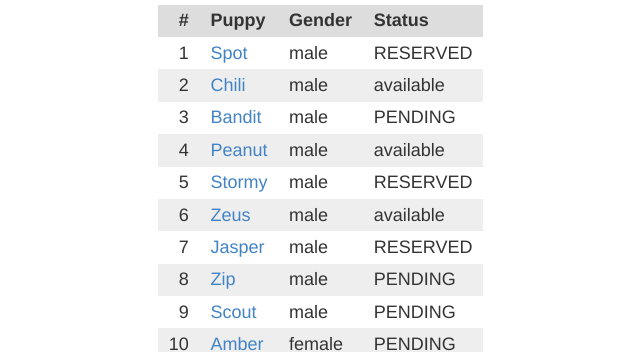
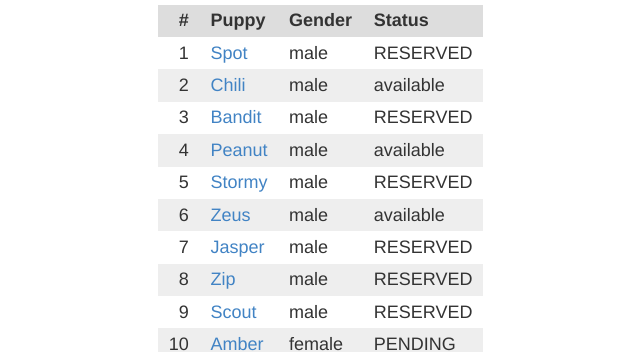
Before and after one commit to shebiki/www.chqridge.com, a Jekyll site: the page built from _anatolianshepherd/angusaspen1.md, in a window 1280 px wide and 900 px high, cut to the strip 405-757 px from the top of the window. Shown: the whole strip, without its empty margins (122-762 px from the left). Built offline with Jekyll 4.4.1, drawn with Linux system fonts in a browser that asks for light colours.

Commit message:
Makes puppies 3 "Bandit", 8 "Zip", and 9 "Scout" reserved.

```diff
--- a/_anatolianshepherd/angusaspen1.md
+++ b/_anatolianshepherd/angusaspen1.md
@@ -21,13 +21,13 @@ Please click on a puppy's name to view pictures and more information.
 | -: :- :- :- |
 | 1 | [Spot](1) | male | RESERVED |
 | 2 | [Chili](2) | male | available |
-| 3 | [Bandit](3) | male | PENDING |
+| 3 | [Bandit](3) | male | RESERVED |
 | 4 | [Peanut](4) | male | available |
 | 5 | [Stormy](5) | male | RESERVED |
 | 6 | [Zeus](6) | male | available |
 | 7 | [Jasper](7) | male | RESERVED |
-| 8 | [Zip](8) | male | PENDING |
-| 9 | [Scout](9) | male | PENDING |
+| 8 | [Zip](8) | male | RESERVED |
+| 9 | [Scout](9) | male | RESERVED |
 | 10 |[Amber](10) | female | PENDING |
 {:class="puppies-summary"}
 
```
Also changed, not shown: _anatolianshepherd/angusaspen1/3.md (+1 -1 lines), _anatolianshepherd/angusaspen1/8.md (+1 -1 lines), _anatolianshepherd/angusaspen1/9.md (+1 -1 lines).
